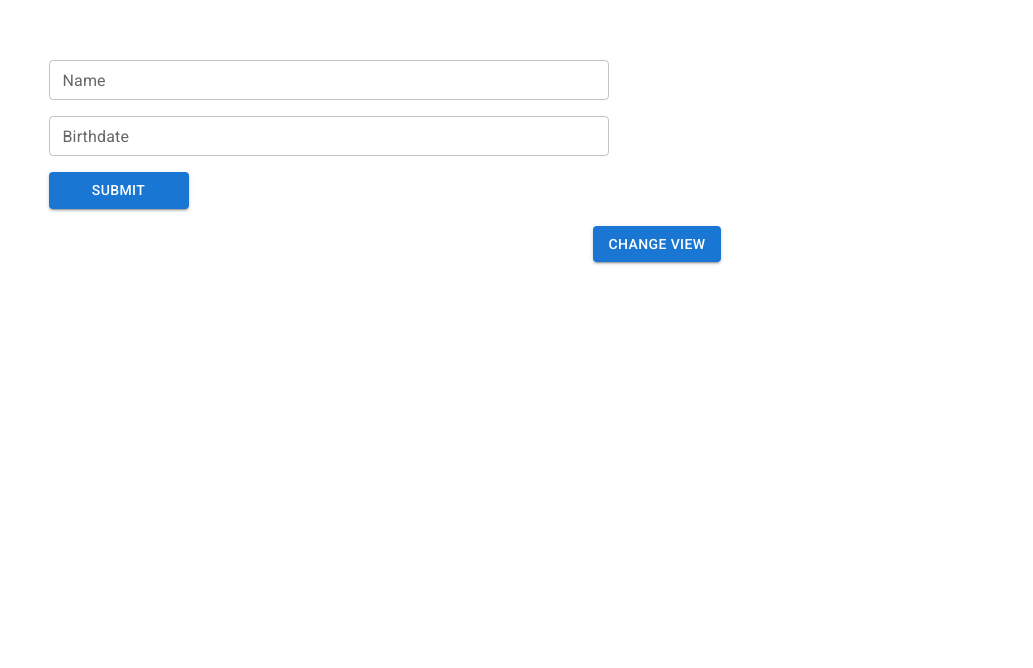
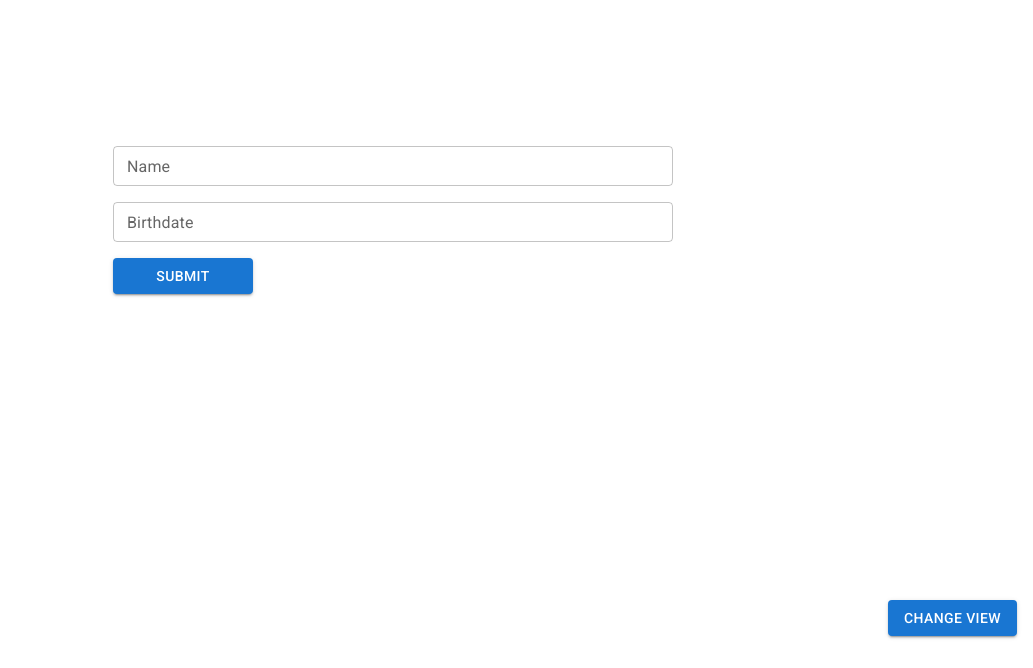
Before and after one commit to nzkevc/mini-registration, a React (Vite) app in the folder frontend/: page / in a window 1280 px wide. Shown: the part 148-816 px from the top of the page, without its empty margins (247-1280 px from the left). Built offline with nearby package versions, Linux system fonts and the light colour scheme; no server answers.

Commit message:
feat: tweak positioning of components
I have no idea what I'm doing

```diff
--- a/frontend/src/App.jsx
+++ b/frontend/src/App.jsx
@@ -52,7 +52,9 @@ function App() {
 
   return (
     <Box sx={{
-      height: '100vh',
+      height: '90vh',
+      width: '90wv',
+      boxSizing: 'border-box',
       display: 'flex',
       alignItems: 'center',
       justifyContent: 'center',
@@ -70,7 +72,7 @@ function App() {
         <ViewingPage data={people} />
       }
       <Button variant='contained' onClick={changeView} sx={{
-        position: 'relative',
+        position: 'absolute',
         bottom: 16,
         right: 16,
       }}>Change View</Button>
--- a/frontend/src/components/RegistrationPage.jsx
+++ b/frontend/src/components/RegistrationPage.jsx
@@ -8,7 +8,11 @@ const RegistrationPage = ({ name, handleNameChange, birthdate, handleBirthdateCh
   return (
     <Box
       sx={{
-        height: '25em'
+        height: '80%',
+        boxSizing: 'border-box',
+        display: 'flex',
+        alignItems: 'center',
+        justifyContent: 'center'
       }}
       component="form"
       noValidate
```
